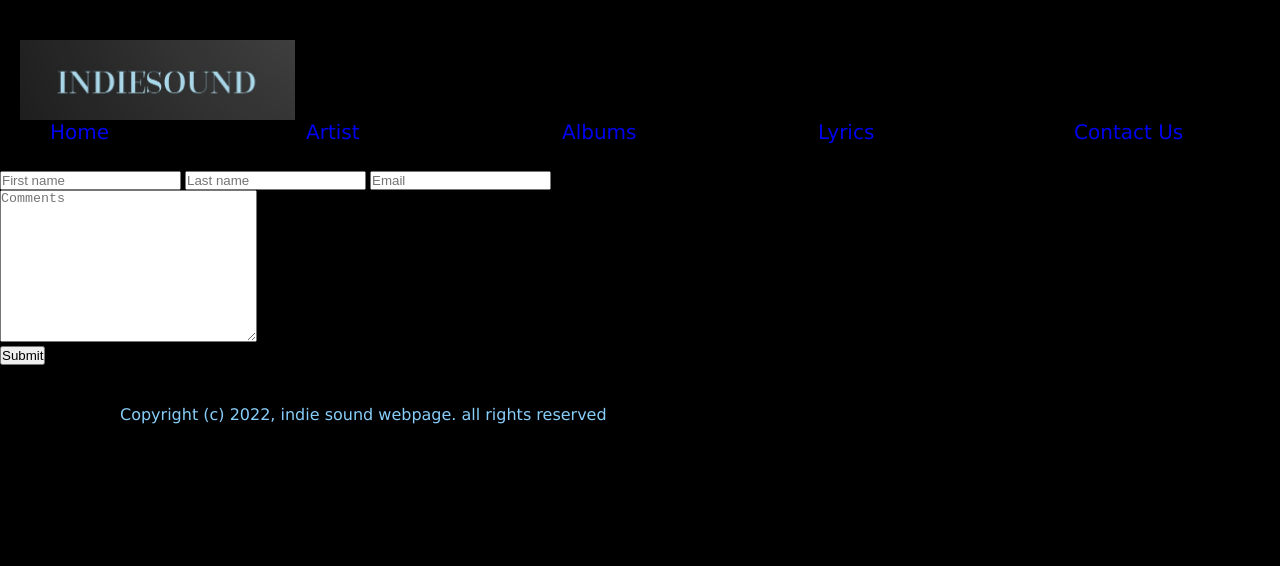
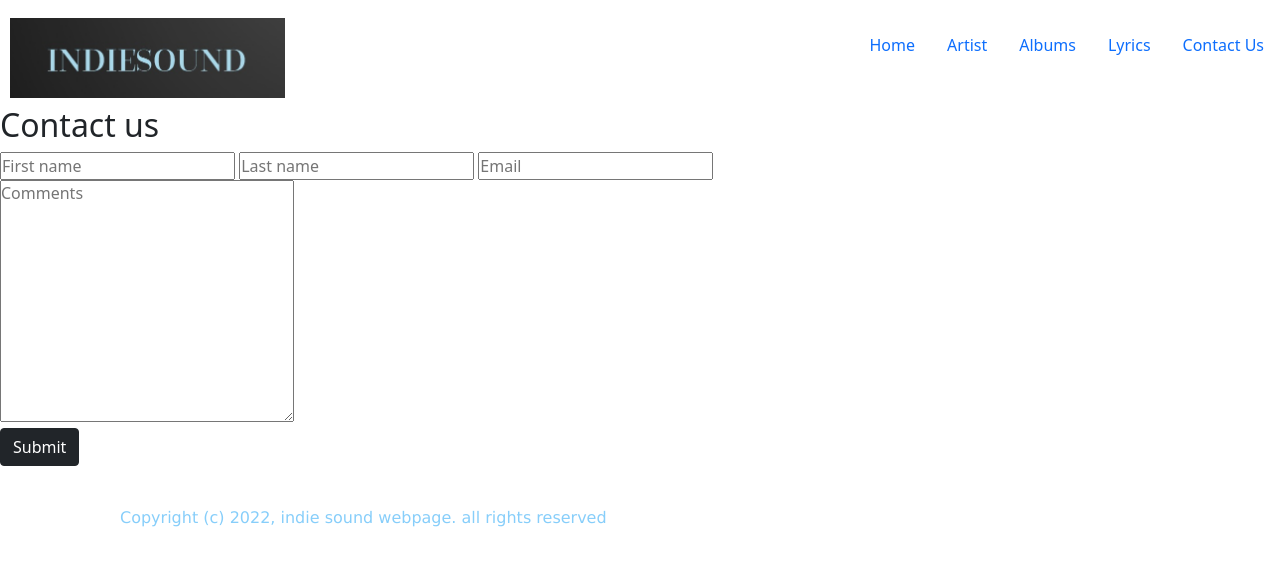
Before and after one commit to JesusManosalva/indiesound, a plain HTML site: page Pages/contact_us.html in a window 1280 px wide. Drawn offline with nearby package versions, Linux system fonts and the light colour scheme; files whose address does not match are found by name.

Commit message:
Bootstrap added

```diff
--- a/Pages/contact_us.html
+++ b/Pages/contact_us.html
@@ -6,6 +6,7 @@
     <meta name="viewport" content="width=device-width, initial-scale=1.0">
     <title>Document</title>
     <link rel="stylesheet" href="../Styles/index.css">
+    <link href="https://cdn.jsdelivr.net/npm/bootstrap@5.1.3/dist/css/bootstrap.min.css" rel="stylesheet" integrity="sha384-1BmE4kWBq78iYhFldvKuhfTAU6auU8tT94WrHftjDbrCEXSU1oBoqyl2QvZ6jIW3" crossorigin="anonymous">
 </head>
 <body>
     <header>
@@ -13,15 +14,25 @@
             <picture class="logo flex-row">
                 <img class="logo1" src="../indiesound+Manosalva/images/Indiesound_logo.jpeg" alt="Logo de la pagina">
             </picture>
-                <ul class="menu flex-row">
-                    <li><a href="../index.html">Home</a></li>
-                    <li><a href="../Pages/Artists.html">Artist</a></li>
-                    <li><a href="../Pages/Albums.html">Albums</a></li>
-                    <li><a href="../Pages/lyrics.html">Lyrics</a></li>
-                    <li><a href="../Pages/contact_us.html">Contact us</a></li>
-                </ul>
-            </nav>
-        </header>
+            <ul class="navbar justify-content-end">
+                <li class="nav-item">
+                  <a class="nav-link active" aria-current="page" href="../index.html">Home</a>
+                </li>
+                <li class="nav-item">
+                  <a class="nav-link" href="../Pages/Artists.html">Artist</a>
+                </li>
+                <li class="nav-item">
+                  <a class="nav-link" href="../Pages/Albums.html">Albums</a>
+                </li>
+                <li class="nav-item">
+                    <a class="nav-link" href="../Pages/lyrics.html">Lyrics</a>
+                  </li>
+                  <li class="nav-item">
+                    <a class="nav-link" href="../Pages/contact_us.html">Contact Us</a>
+                  </li>
+              </ul>
+        </nav>
+    </header>
     <main>
         <h2>Contact us</h2>
         <form action="">
@@ -33,7 +44,7 @@
            <div>
                 <textarea name="Comments" placeholder="Comments" id="" cols="30" rows="10"></textarea>
            </div>
-           <button>Submit</button>
+           <button type="button" class="btn btn-dark">Submit</button>
         </form>
     </main>
     <div class="footer">
--- a/Styles/index.css
+++ b/Styles/index.css
@@ -5,7 +5,7 @@
     text-decoration: none;
     list-style: none;
 }
-/* helpers */
+
 .flex-row {
     display: flex;
 }
@@ -16,27 +16,18 @@
 }
 
 .container{
-    max-width: 1080px;
+    max-width: 720px;
     margin: 0 auto;
 }
-body{
-    background-color: black
+.Body{
+    background-color: black;
 }
 header .logo {
     justify-content: left;
     flex-basis: 30%;
     height: 80px;
-    margin-left: 20px;
-    margin-top: 40px;
-}
-header .menu > li{
-    font-size: 20px;
-    color: lightskyblue;
-    text-transform: capitalize;
-    font-family: 'Lucida Sans', 'Lucida Sans Regular', 'Lucida Grande', 'Lucida Sans Unicode', Geneva, Verdana, sans-serif;
-    flex-basis: 40%;
-    text-align: left;
-    margin-left: 50px;
+    margin-left: 10px;
+    margin-top: 10px;
 }
 .gallery{
     padding: 10vh;
@@ -57,7 +48,6 @@ header .menu > li{
         flex-direction: column;
     }
 }
-
 .picture1{
     flex-basis: 100%;
     min-width: 300px;
```
Also changed, not shown: Pages/Albums.html (+19 -9 lines), Pages/Artists.html (+19 -9 lines), Pages/lyrics.html (+19 -9 lines), index.html (+19 -8 lines).
